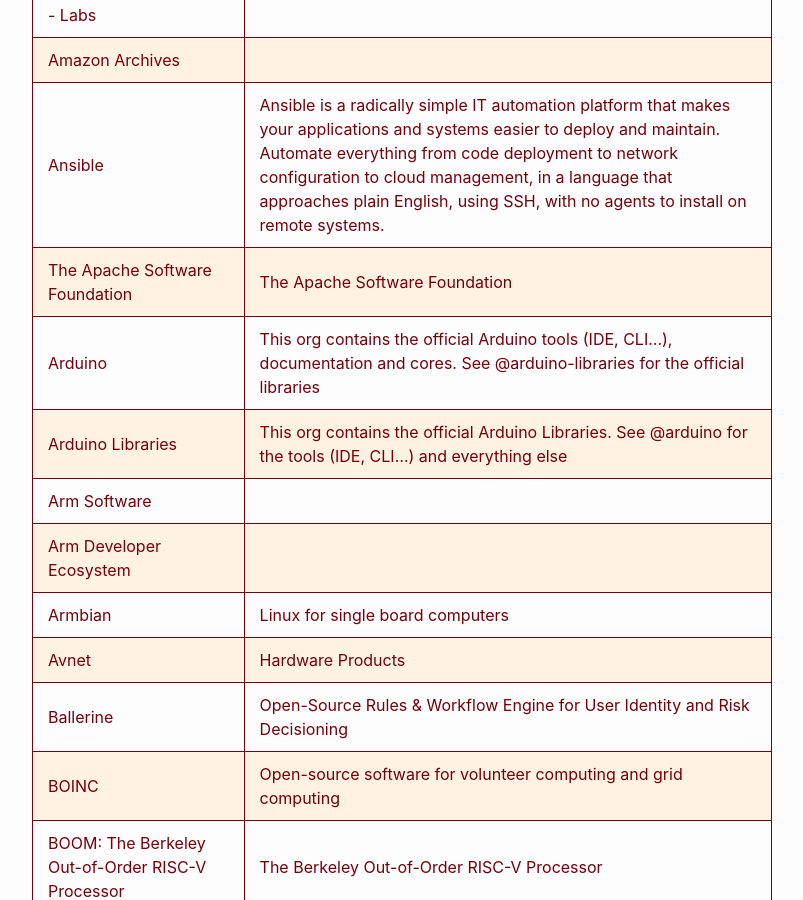
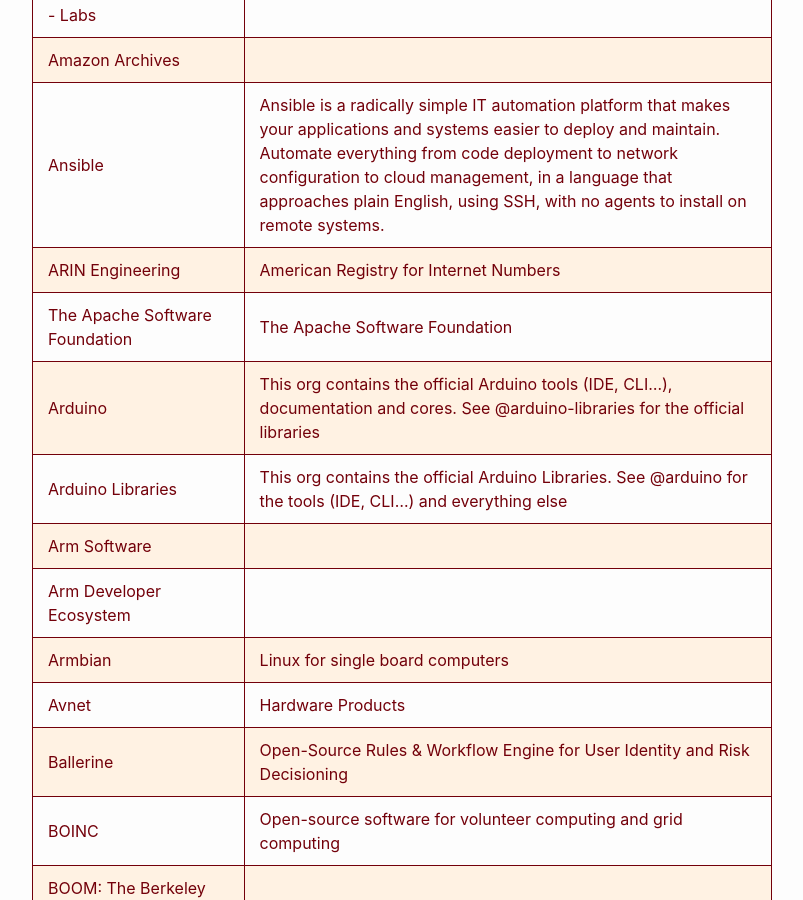
Before and after one commit to RalphHightower/RalphHightower, a Jekyll site: the page built from Computing/ReferencesGitHub.md, in a window 1280 px wide and 900 px high, scrolled down 4570 px. Shown: the whole window, without its empty margins (238-1041 px from the left). Built offline with Jekyll 4.4.1, drawn with Linux system fonts in a browser that asks for light colours; our own code applies the rules of GitHub Pages for plain Markdown files; some of the changed text lies outside the part shown.

Commit message:
[docs](web): ReferencesGitHub(extended description)

```diff
--- a/Computing/ReferencesGitHub.md
+++ b/Computing/ReferencesGitHub.md
@@ -70,6 +70,7 @@
 | [Amazon Web Services - Labs](https://github.com/awslabs ) | |
 | [Amazon Archives](https://github.com/amazon-archives ) | |
 | [Ansible](https://github.com/ansible ) | Ansible is a radically simple IT automation platform that makes your applications and systems easier to deploy and maintain. Automate everything from code deployment to network configuration to cloud management, in a language that approaches plain English, using SSH, with no agents to install on remote systems.|
+| [ARIN Engineering](https://github.com/arineng ) | American Registry for Internet Numbers |
 | [The Apache Software Foundation](https://github.com/apache) | The Apache Software Foundation |
 | [Arduino](https://github.com/arduino ) | This org contains the official Arduino tools (IDE, CLI...), documentation and cores. See [@arduino-libraries](https://github.com/arduino-libraries) for the official libraries |
 | [Arduino Libraries](https://github.com/arduino-libraries ) | This org contains the official Arduino Libraries. See [@arduino](https://github.com/arduino) for the tools (IDE, CLI...) and everything else |
@@ -148,6 +149,7 @@
 | [Protocol Buffers](https://github.com/protocolbuffers ) | A language-neutral, platform-neutral extensible mechanism for serializing structured data. |
 | [RAKwireless](https://github.com/RAKWireless ) | RAK is a pioneer in providing innovative and diverse cellular and LPWAN connectivity solutions for IoT edge devices. |
 | [Raspberry Pi](https://github.com/raspberrypi) | Raspberry  Pi |
+| [RIPE NCC](https://github.com/RIPE-NCC ) | Regional Internet Registry and the secretariat for the RIPE community |
 | [RISC-V Collaboration](https://github.com/riscv-collab ) | RISC-V: The Free and Open RISC Instruction Set Architecture |
 | [RISC-V](https://github.com/riscv) | The Free and Open RISC Instruction Set Architecture |
 | [RISC-V — ISA Specifications](https://github.com/riscv-isa) | RISC-V: The Free and Open RISC Instruction Set Architecture |
```
